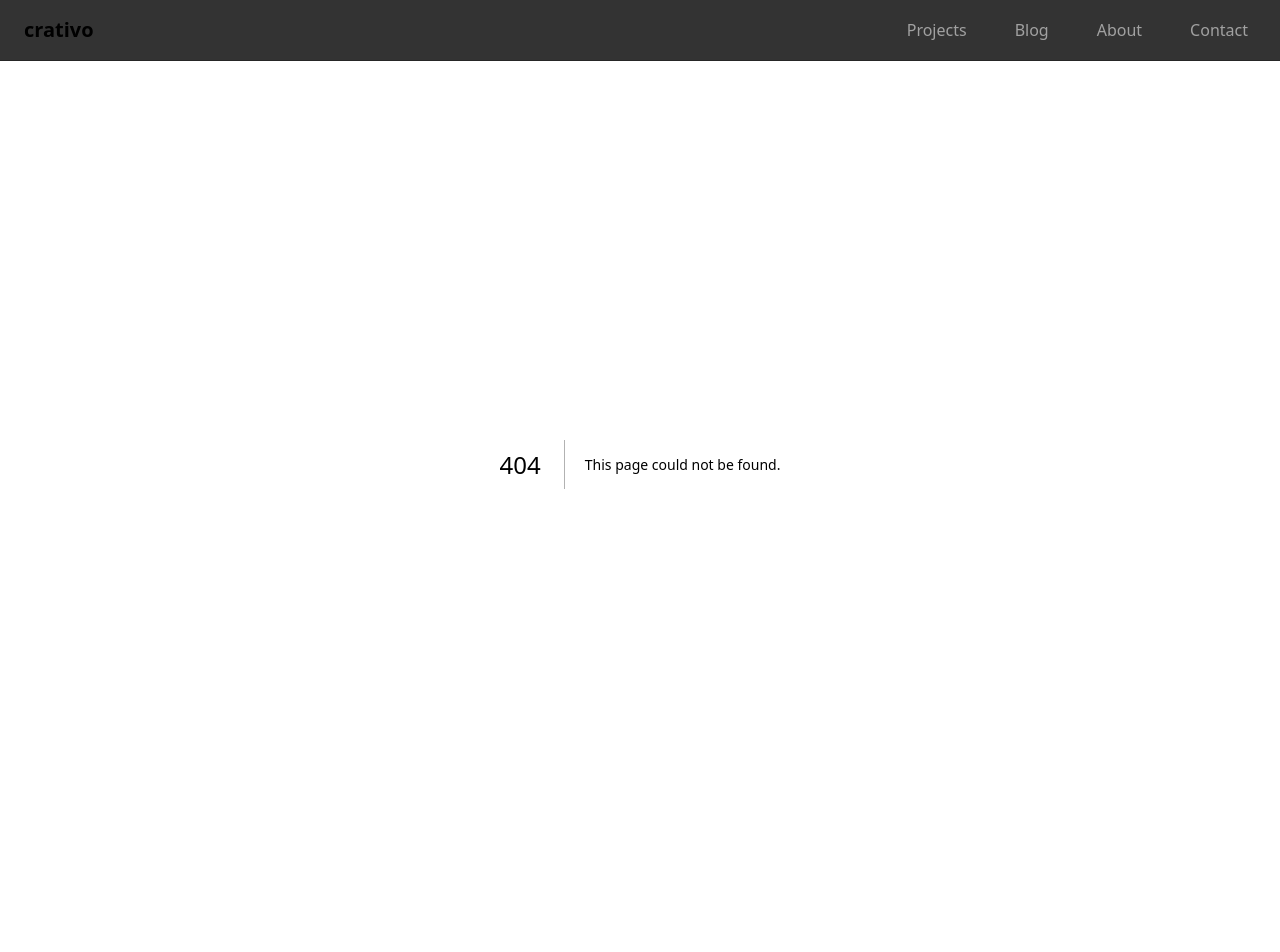
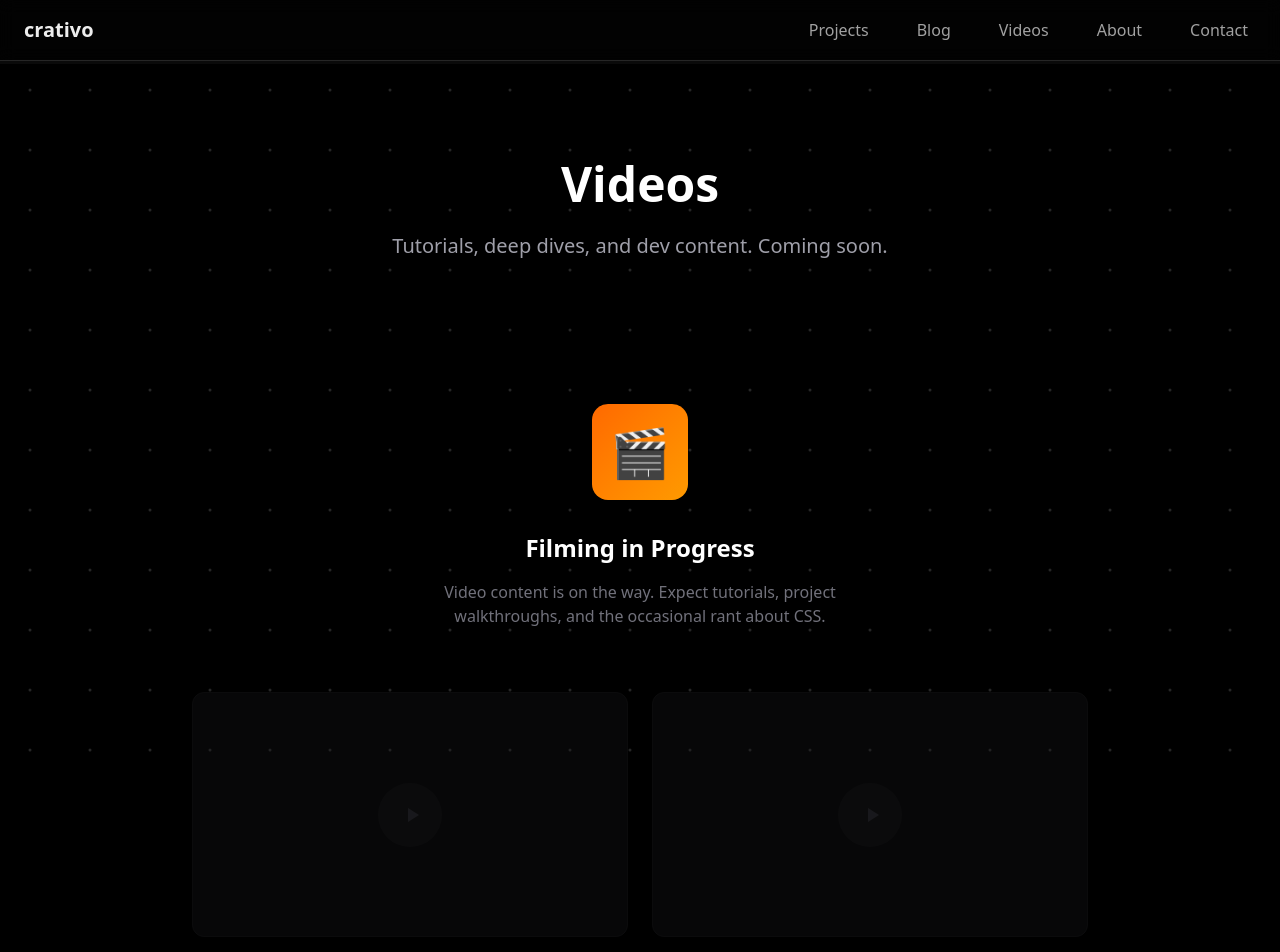
Before and after one commit to josmanvis/crativo.xyz, a Next.js app: page /videos in a window 1280 px wide. Before the commit this address had no page. Shown: the top 952 px of the page. Before the commit the page ends 864 px from the top, so only its background shows below. Built offline with nearby package versions, Linux system fonts and the light colour scheme.

Commit message:
feat: add Videos section to nav + coming soon page
- Videos link in navigation (between Blog and About)
- /videos page with coming soon state
- Placeholder video grid for visual preview
- Ready for video content when you start posting

```diff
--- /dev/null
+++ b/src/app/videos/page.tsx
@@ -0,0 +1,54 @@
+import { Metadata } from 'next';
+import { DotGrid } from '@/components/DotGrid';
+
+export const metadata: Metadata = {
+  title: 'Videos | crativo',
+  description: 'Video tutorials, walkthroughs, and dev content.',
+};
+
+export default function VideosPage() {
+  return (
+    <main className="min-h-screen bg-black text-white py-24 px-6 relative">
+      <DotGrid opacity={0.15} spacing={60} dotSize={1.5} />
+
+      <div className="max-w-4xl mx-auto relative z-10">
+        {/* Header */}
+        <div className="text-center mb-16">
+          <h1 className="text-4xl md:text-5xl font-bold mb-6">Videos</h1>
+          <p className="text-xl text-zinc-400 max-w-2xl mx-auto">
+            Tutorials, deep dives, and dev content. Coming soon.
+          </p>
+        </div>
+
+        {/* Coming Soon State */}
+        <div className="flex flex-col items-center justify-center py-20">
+          <div className="w-24 h-24 mb-8 rounded-2xl bg-gradient-to-br from-orange-500 to-amber-500 flex items-center justify-center">
+            <span className="text-5xl">🎬</span>
+          </div>
+
+          <h2 className="text-2xl font-semibold mb-4">Filming in Progress</h2>
+          <p className="text-zinc-500 text-center max-w-md mb-8">
+            Video content is on the way. Expect tutorials, project walkthroughs,
+            and the occasional rant about CSS.
+          </p>
+
+          {/* Placeholder video grid */}
+          <div className="grid grid-cols-1 md:grid-cols-2 gap-6 w-full mt-8 opacity-30">
+            {[1, 2, 3, 4].map((i) => (
+              <div
+                key={i}
+                className="aspect-video bg-zinc-900 rounded-xl border border-zinc-800 flex items-center justify-center"
+              >
+                <div className="w-16 h-16 rounded-full bg-zinc-800 flex items-center justify-center">
+                  <svg className="w-6 h-6 text-zinc-600 ml-1" fill="currentColor" viewBox="0 0 24 24">
+                    <path d="M8 5v14l11-7z"/>
+                  </svg>
+                </div>
+              </div>
+            ))}
+          </div>
+        </div>
+      </div>
+    </main>
+  );
+}
--- a/src/components/navigation/Navigation.tsx
+++ b/src/components/navigation/Navigation.tsx
@@ -31,6 +31,14 @@ export default function Navigation() {
               </li>
               <li className="flex-shrink-0">
                 <Link
+                  href="/videos"
+                  className="text-sm md:text-base text-neutral-400 hover:text-white transition-colors whitespace-nowrap px-2 py-1"
+                >
+                  Videos
+                </Link>
+              </li>
+              <li className="flex-shrink-0">
+                <Link
                   href="/about"
                   className="text-sm md:text-base text-neutral-400 hover:text-white transition-colors whitespace-nowrap px-2 py-1"
                 >
```
